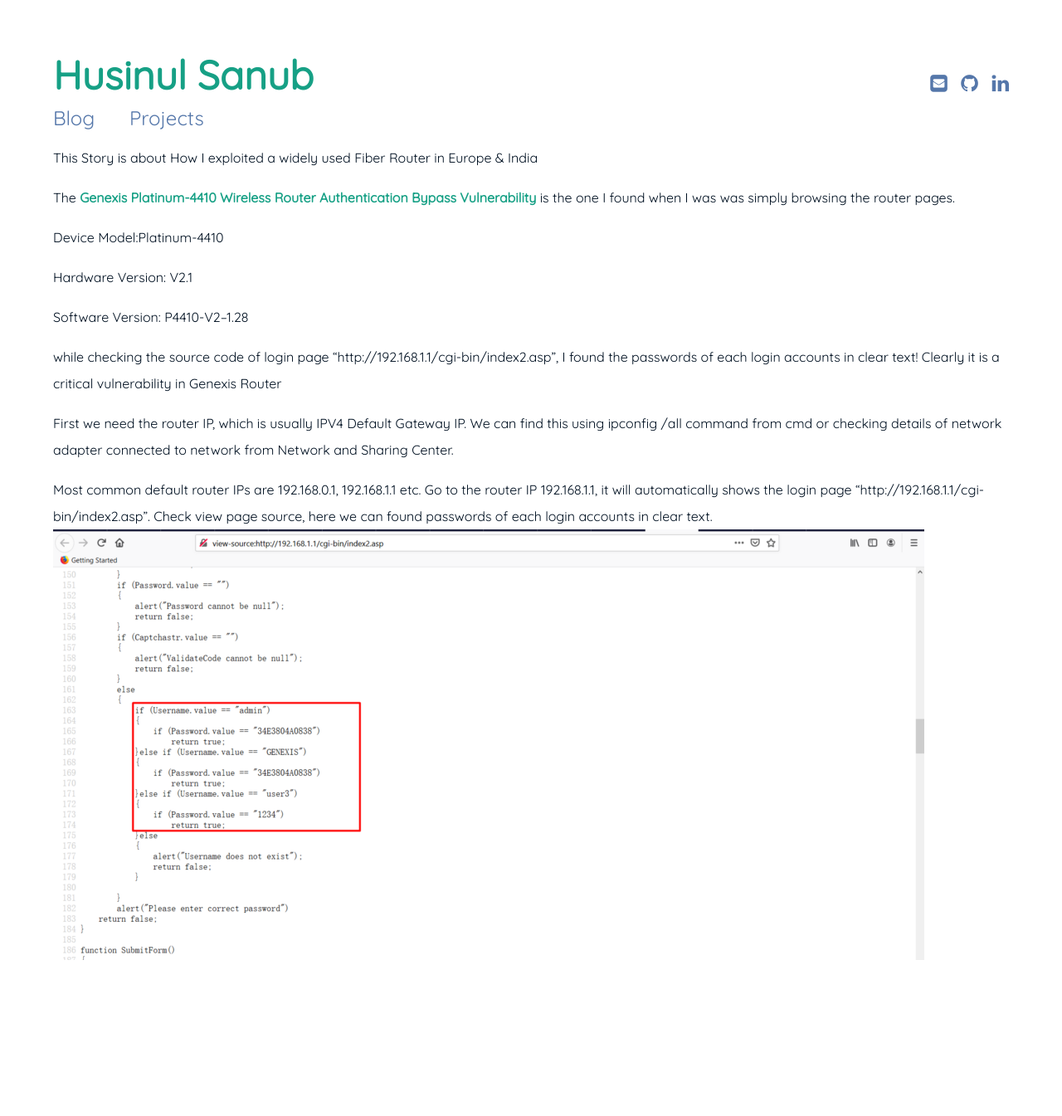
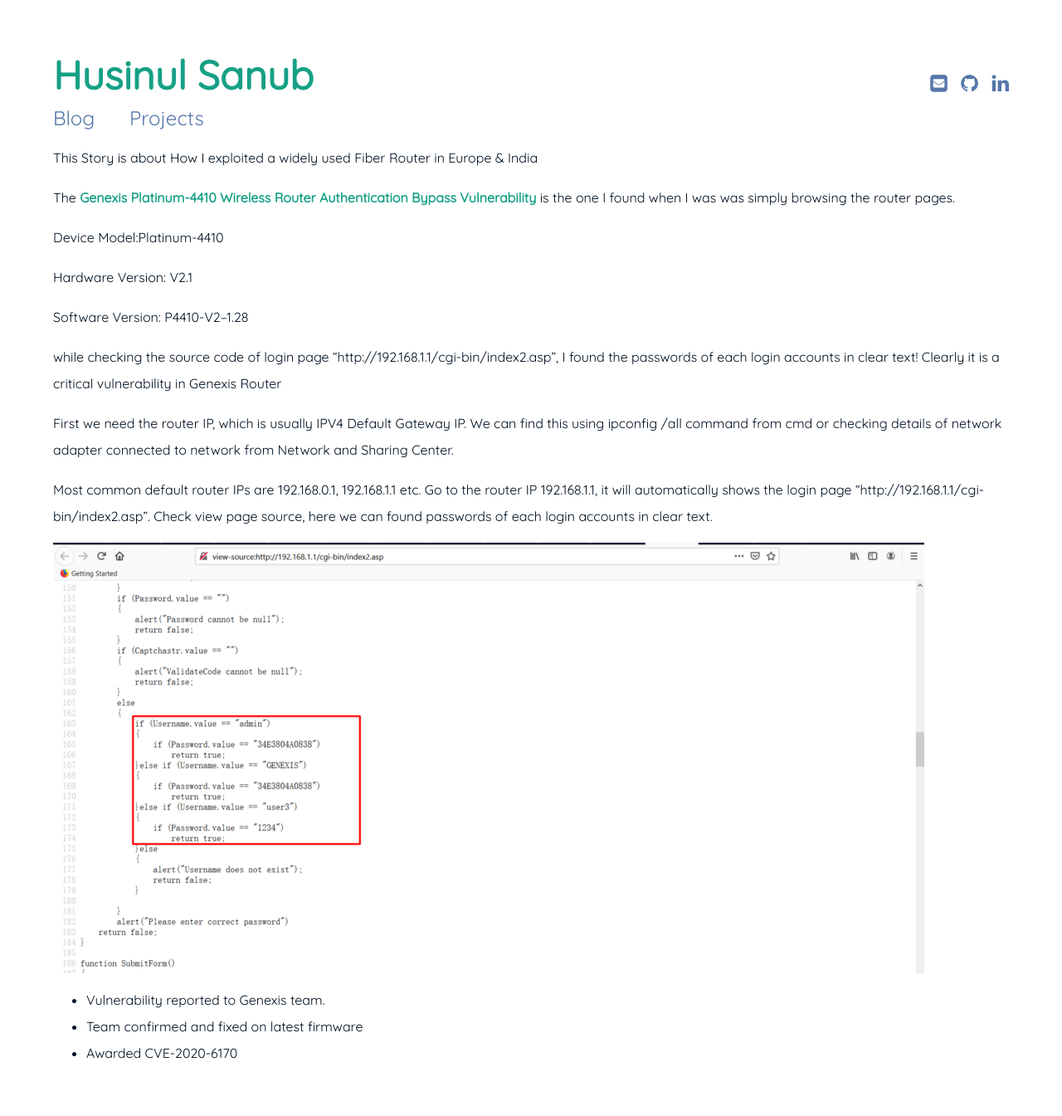
Before and after one commit to husinul/husinul.github.io, a Jekyll site: the page built from _posts/2020-01-08-Genexis Platinum-4410 Wireless Router Authentication Bypass Vulnerability (CVE-2020-6170).md, in a window 1280 px wide. Shown: the whole page at 83% size. Built offline with Jekyll 4.4.1, drawn with Linux system fonts in a browser that asks for light colours; our own code applies the rules of GitHub Pages for plain Markdown files; before the commit the page ends 1217 px from its top, so only the background shows below that.

Commit message:
Update 2020-01-08-Genexis Platinum-4410 Wireless Router Authentication Bypass Vulnerability (CVE-2020-6170).md

```diff
--- a/_posts/2020-01-08-Genexis Platinum-4410 Wireless Router Authentication Bypass Vulnerability (CVE-2020-6170).md
+++ b/_posts/2020-01-08-Genexis Platinum-4410 Wireless Router Authentication Bypass Vulnerability (CVE-2020-6170).md
@@ -20,4 +20,9 @@
 First we need the router IP, which is usually IPV4 Default Gateway IP. We can find this using ipconfig /all command from cmd or checking details of network adapter connected to network from Network and Sharing Center.
 
 Most common default router IPs are 192.168.0.1, 192.168.1.1 etc. Go to the router IP 192.168.1.1, it will automatically shows the login page “http://192.168.1.1/cgi-bin/index2.asp". Check view page source, here we can found passwords of each login accounts in clear text.
+
 ![image1](/assets/img/genexis.png)
+
+* Vulnerability reported to Genexis team.
+* Team confirmed and fixed on latest firmware
+* Awarded CVE-2020-6170
```
